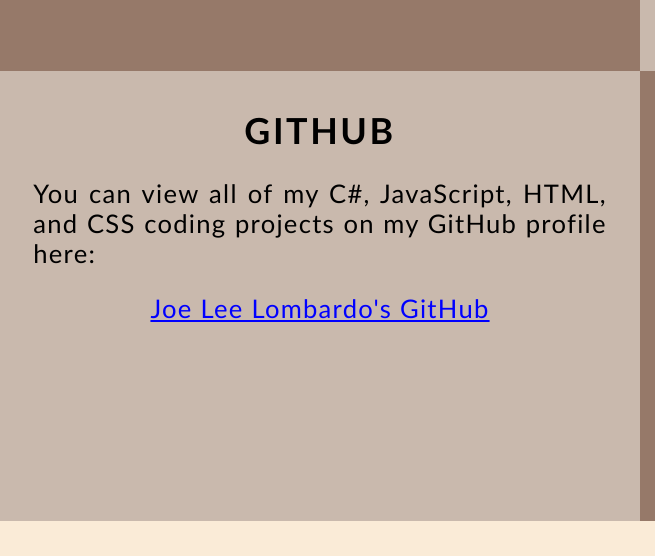
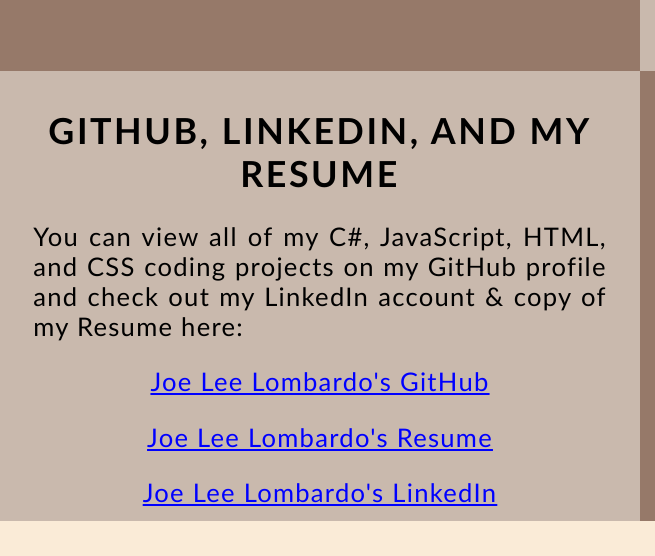
Before and after one commit to Jlomb1/Jlomb1.github.io, a plain HTML site: page index.html in a window 1280 px wide. Shown: the part 1515-2071 px from the top of the page, 0-655 px from the left. Drawn offline with Linux system fonts and the light colour scheme.

Commit message:
Added a link to my Resume and LinkedIn accounts

```diff
--- a/index.html
+++ b/index.html
@@ -129,11 +129,12 @@
         <div class="row" id="github">
             <!--LEFT column-->
             <div class="column_1">
-                <h1>GitHub</h1>
+                <h1>GitHub, LinkedIn, and my Resume</h1>
                 <p>
-                    You can view all of my C#, JavaScript, HTML, and CSS coding projects on my GitHub profile here:
-                    <br>
+                    You can view all of my C#, JavaScript, HTML, and CSS coding projects on my GitHub profile and check out my LinkedIn account & copy of my Resume here:
                     <p class="center"><a href="https://github.com/Jlomb1/Basic_C-_Programs" target="_blank">Joe Lee Lombardo's GitHub</a></p>
+                    <p class="center"><a href="https://docs.google.com/document/d/1_mJV6Wsz1CFIkjFdJUG5dMjI31ajZTU57iEbnGKyad8/edit?usp=sharing" target="_blank">Joe Lee Lombardo's Resume</a></p>
+                    <p class="center"><a href="https://www.linkedin.com/in/joseph-lee-lombardo/" target="_blank">Joe Lee Lombardo's LinkedIn</a></p>
                 </p>
             </div>
             <!--RIGHT column-->
```
